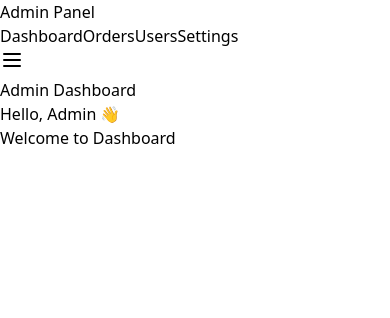
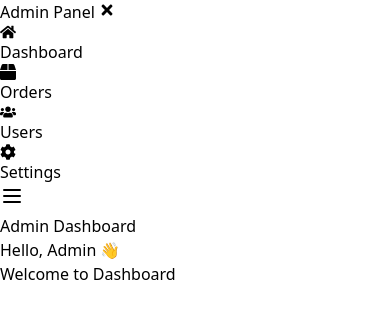
Before and after one commit to baqar-abbas/admin-dashboard, a React (Vite) app: page / in a window 390 px wide. Shown: the top 318 px of the page. Built offline with nearby package versions, Linux system fonts and the light colour scheme.

Commit message:
Add react icons on Links and Add Cross icon for Mobile menu close

```diff
--- a/src/components/Sidebar.jsx
+++ b/src/components/Sidebar.jsx
@@ -1,4 +1,5 @@
 import { Link } from "react-router-dom";
+import { FaHome, FaUsers, FaBox, FaCog, FaTimes } from "react-icons/fa";
 
 const Sidebar = ({ isOpen, onClose }) => {
   return (
@@ -17,37 +18,40 @@ const Sidebar = ({ isOpen, onClose }) => {
         md:static md:translate-x-0
         ${isOpen ? "translate-x-0" : "-translate-x-full"}`}
       >
-        <div className="p-4 font-bold text-xl border-b border-blue-700">
-          Admin Panel
+        <div className="p-4 font-bold text-xl border-b border-blue-700 flex items-center justify-between">
+          Admin Panel{" "}
+          <button className="md:hidden" onClick={onClose}>
+            <FaTimes />
+          </button>
         </div>
         <nav className="flex flex-col p-4 space-y-2">
           <Link
             to="/"
-            className="block hover:bg-blue-700 p-2 rounded"
+            className="flex items-center hover:bg-blue-700 p-2 rounded"
             onClick={onClose}
           >
-            Dashboard
+            <FaHome /> <span className="ml-2">Dashboard</span>
           </Link>
           <Link
             to="/orders"
-            className="block hover:bg-blue-700 p-2 rounded"
+            className="flex items-center hover:bg-blue-700 p-2 rounded"
             onClick={onClose}
           >
-            Orders
+            <FaBox /> <span className="ml-2">Orders</span>
           </Link>
           <Link
             to="/users"
-            className="block hover:bg-blue-700 p-2 rounded"
+            className="flex items-center hover:bg-blue-700 p-2 rounded"
             onClick={onClose}
           >
-            Users
+            <FaUsers /> <span className="ml-2">Users</span>
           </Link>
           <Link
             to="/settings"
-            className="block hover:bg-blue-700 p-2 rounded"
+            className="flex items-center hover:bg-blue-700 p-2 rounded"
             onClick={onClose}
           >
-            Settings
+            <FaCog /> <span className="ml-2">Settings</span>
           </Link>
         </nav>
       </div>
```
